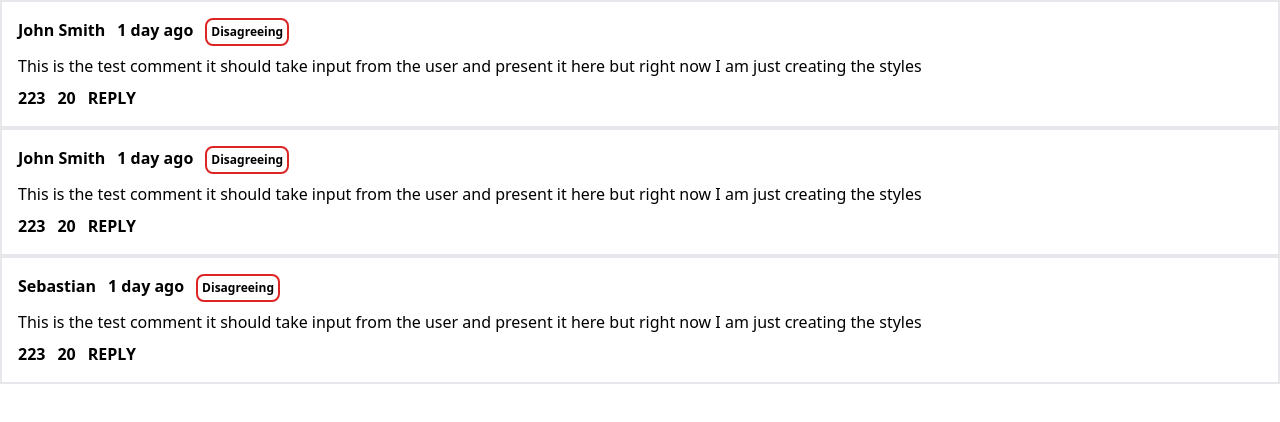
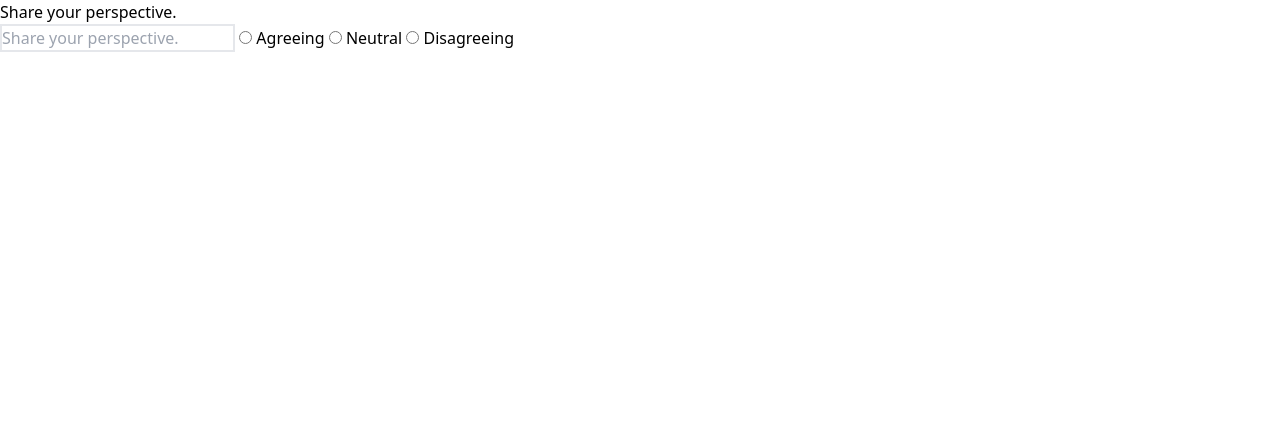
Before and after one commit to sebastianqmorales/CMVP-UI, a SvelteKit app in the folder frontend/: page / in a window 1280 px wide. Shown: the top 422 px of the page. Built offline with nearby package versions, Linux system fonts and the light colour scheme.

Commit message:
structure for comment input

```diff
--- /dev/null
+++ b/frontend/src/lib/components/commentInput.svelte
@@ -0,0 +1,15 @@
+<script>
+    // This is where the input for the comment will go
+
+</script>
+
+<div class="container">
+    <form method="post">
+        <legend>Share your perspective.</legend>
+        <input class="border-solid border-2" placeholder="Share your perspective." type="text"/>
+        <label><input type="radio" name="radio" value="no" /> Agreeing</label>
+        <label><input type="radio" name="radio" value="yes" /> Neutral</label>
+        <label><input type="radio" name="radio" value="no" /> Disagreeing</label>
+
+    </form>
+</div>
--- a/frontend/src/routes/+page.svelte
+++ b/frontend/src/routes/+page.svelte
@@ -1,8 +1,6 @@
 <script>
     import Comments from "$lib/components/comment.svelte";
+    import CommentInput from "$lib/components/commentInput.svelte";
 </script>
 
-
-<Comments/>
-<Comments/>
-<Comments userName='Sebastian'/>
+<CommentInput/>
```
